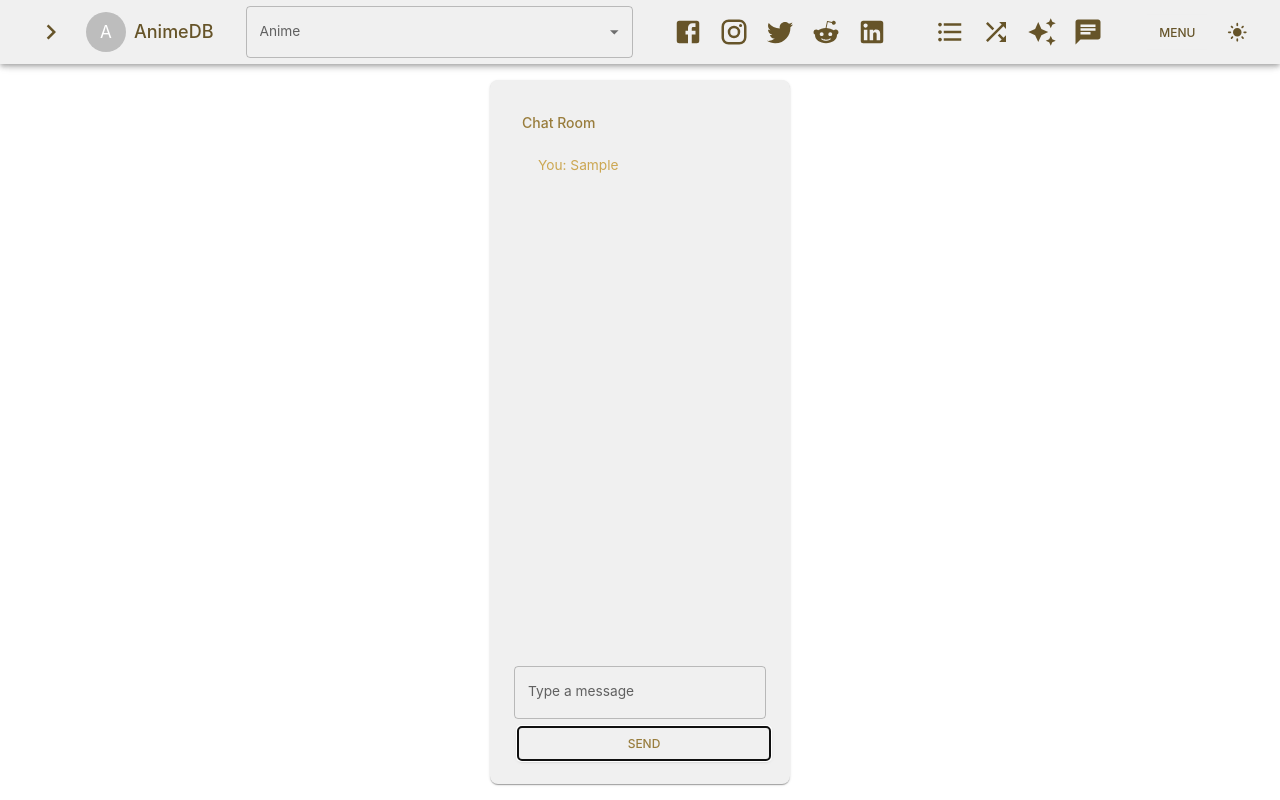
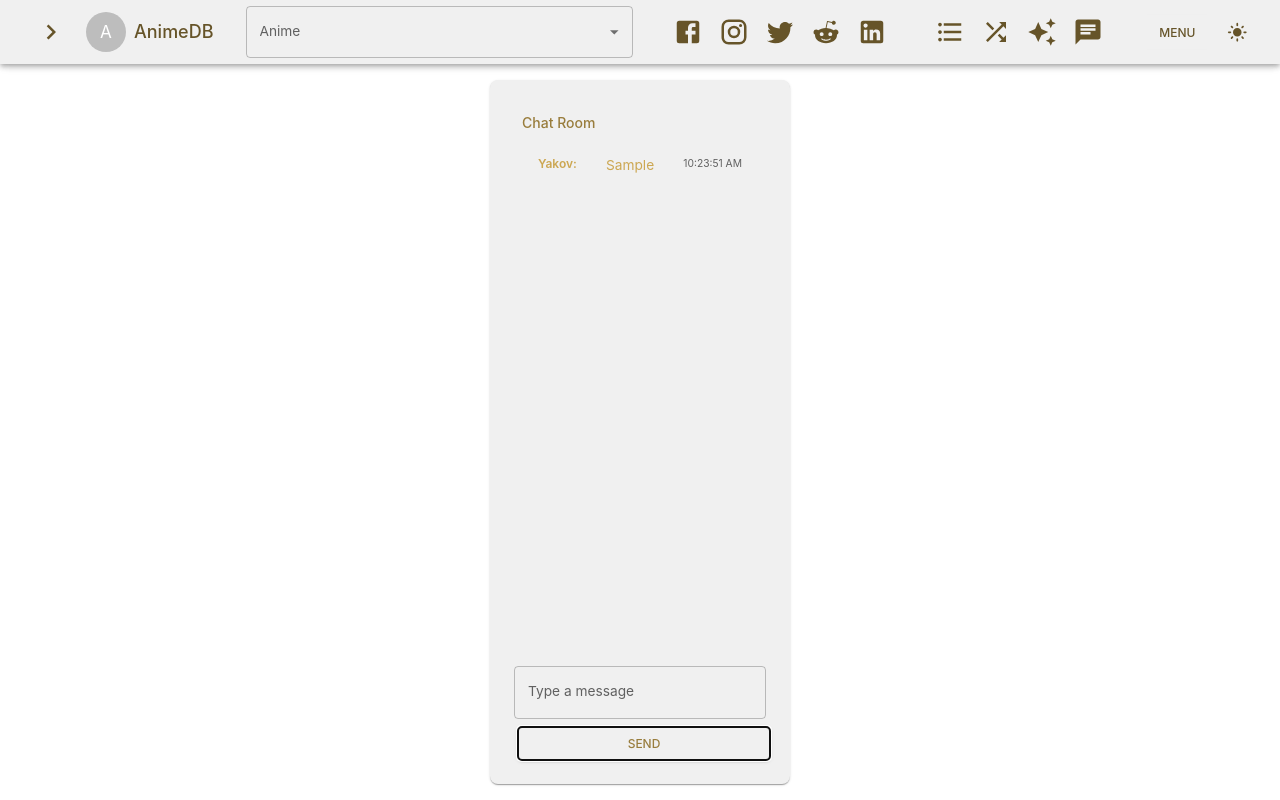
Before and after one commit to Gapotchenko-Yakov/anime-realm, a React (Vite) app in the folder client/: page /chat in a window 1280 px wide. Both pictures are taken after typing "Sample" into the empty fields and a click on the button "SEND". Built offline with nearby package versions, Linux system fonts and the light colour scheme; no server answers.

Commit message:
Add styles for Chat.

```diff
--- a/client/src/components/Chat.tsx
+++ b/client/src/components/Chat.tsx
@@ -11,11 +11,19 @@ import {
   CardContent,
   CardActions,
   useTheme,
+  Stack,
 } from "@mui/material";
+
+interface Message {
+  id: string;
+  author: string;
+  text: string;
+  date: Date;
+}
 
 const Chat = () => {
   const [socket, setSocket] = useState<Socket | null>(null);
-  const [messages, setMessages] = useState<string[]>([]);
+  const [messages, setMessages] = useState<Message[]>([]);
   const [input, setInput] = useState("");
   const { palette } = useTheme();
 
@@ -23,7 +31,7 @@ const Chat = () => {
     const newSocket = io("http://localhost:5173");
     setSocket(newSocket);
 
-    newSocket.on("message", (message: string) => {
+    newSocket.on("message", (message: Message) => {
       setMessages((prevMessages) => [...prevMessages, message]);
     });
 
@@ -34,8 +42,14 @@ const Chat = () => {
 
   const handleSendMessage = () => {
     if (socket && input.trim()) {
+      const newMessage: Message = {
+        id: Date.now().toString(), // TODO: unique ID
+        author: "Yakov",
+        text: input,
+        date: new Date(),
+      };
       socket.emit("message", input);
-      setMessages((prevMessages) => [...prevMessages, `You: ${input}`]);
+      setMessages((prevMessages) => [...prevMessages, newMessage]);
       setInput("");
     }
   };
@@ -62,13 +76,36 @@ const Chat = () => {
         </Typography>
         <List
           sx={{
-            maxHeight: 200,
+            height: "60vh",
             overflowY: "auto",
             color: palette.secondary.main,
           }}
         >
-          {messages.map((message, index) => (
-            <ListItem key={index}>{message}</ListItem>
+          {messages.map((message) => (
+            <ListItem
+              key={message.id}
+              sx={{
+                flexDirection: "row",
+                justifyContent: "space-between",
+                alignItems: "flex-start",
+              }}
+            >
+              <Typography
+                variant="body2"
+                sx={{ color: palette.secondary[300], fontWeight: 600 }}
+              >
+                {message.author}:
+              </Typography>
+              <Typography
+                variant="body1"
+                sx={{ textWrap: "wrap", wordBreak: "break-word" }}
+              >
+                {message.text}
+              </Typography>
+              <Typography variant="caption" color="textSecondary">
+                {new Date(message.date).toLocaleTimeString()}
+              </Typography>
+            </ListItem>
           ))}
         </List>
       </CardContent>
```
